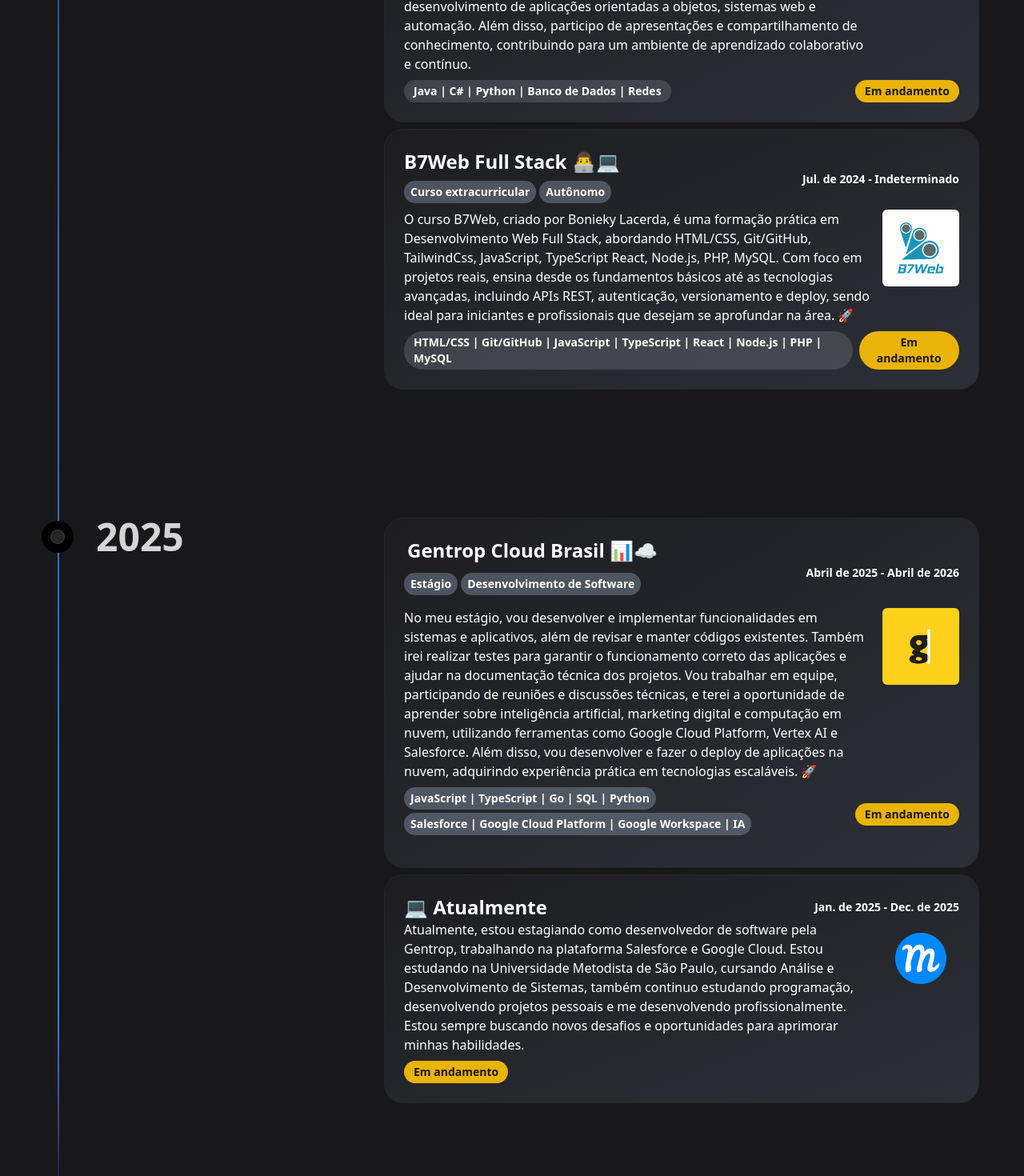
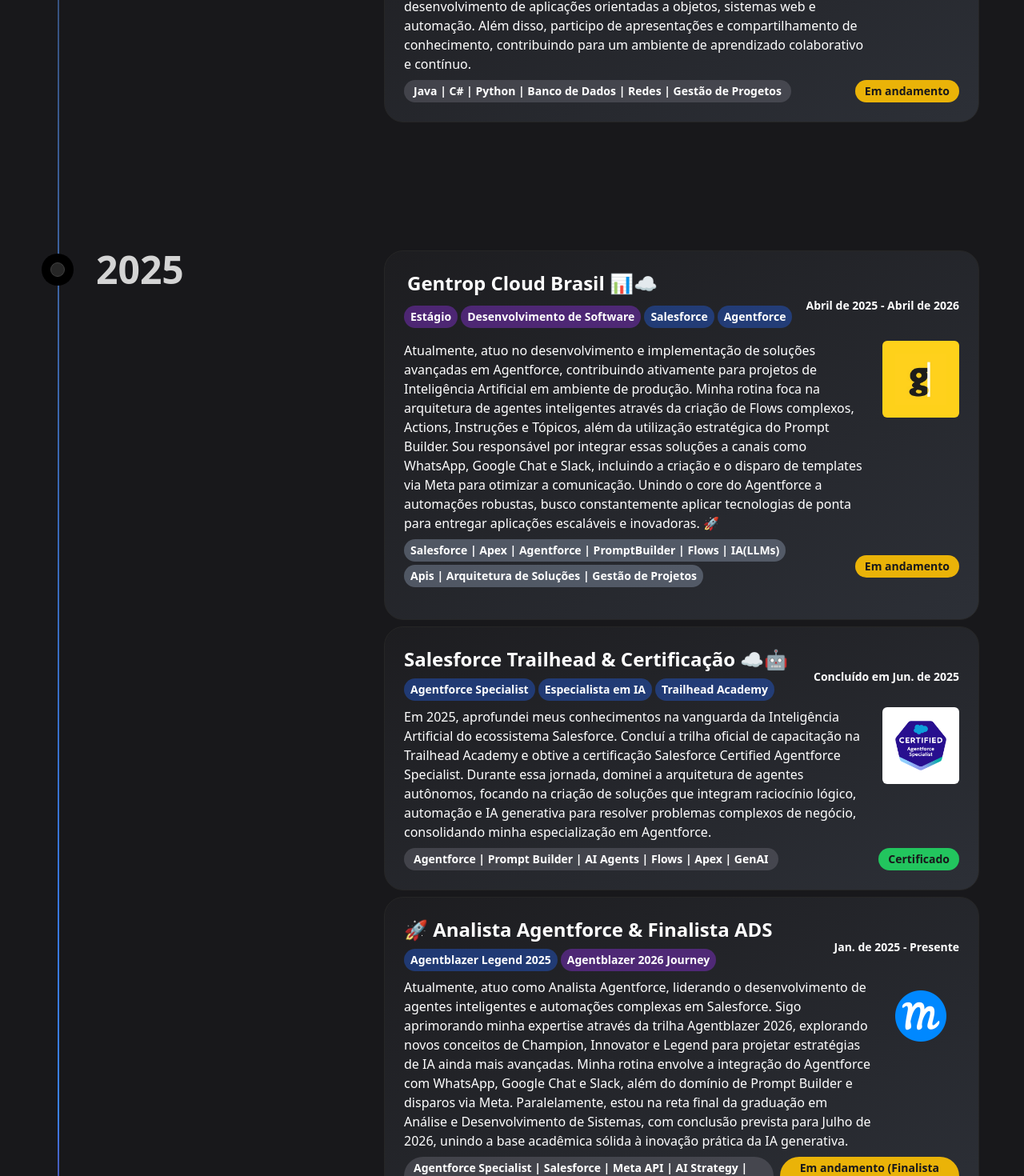
Before and after one commit to MatheusRodriguesdaSilveira/Portfolio-v2.0, a Next.js app: page / in a window 1280 px wide. Shown: the part 3674-5144 px from the top of the page at 80% size. Built offline with nearby package versions, Linux system fonts and the light colour scheme.

Commit message:
feat: update Experience component to enhance content and styling, including new certifications and role descriptions

```diff
--- a/src/components/Trajectory/Experience.tsx
+++ b/src/components/Trajectory/Experience.tsx
@@ -20,10 +20,10 @@
                   Etec Lauro Gomes 👨‍🎓🎓
                 </h3>
                 <div className="py-2 flex gap-1 flex-wrap">
-                  <span className="text-xs sm:text-sm font-bold text-white bg-slate-400/40 rounded-full px-2 py-1 text-nowrap">
+                  <span className="text-xs sm:text-sm font-bold text-white bg-purple-600/40 rounded-full px-2 py-1 text-nowrap">
                     Ensino Técnico
                   </span>
-                  <span className="text-xs sm:text-sm font-bold text-white bg-slate-400/40 rounded-full px-2 py-1 text-nowrap">
+                  <span className="text-xs sm:text-sm font-bold text-white bg-purple-600/40 rounded-full px-2 py-1 text-nowrap">
                     Formado
                   </span>
                 </div>
@@ -87,13 +87,13 @@
                     Universidade Metodista de Sao Paulo 👨‍🎓🎓
                   </h3>
                   <div className="py-2 flex gap-1 flex-wrap">
-                    <span className="text-xs sm:text-sm font-bold text-white bg-slate-400/40 rounded-full px-2 py-1 text-nowrap">
+                    <span className="text-xs sm:text-sm font-bold text-white bg-purple-600/40 rounded-full px-2 py-1 text-nowrap">
                       Ensino Superior
                     </span>
-                    <span className="text-xs sm:text-sm font-bold text-white bg-slate-400/40 rounded-full px-2 py-1 text-nowrap">
+                    <span className="text-xs sm:text-sm font-bold text-white bg-purple-600/40 rounded-full px-2 py-1 text-nowrap">
                       Tecnológo
                     </span>
-                    <span className="text-xs sm:text-sm font-bold text-white bg-slate-400/40 rounded-full px-2 py-1 text-nowrap">
+                    <span className="text-xs sm:text-sm font-bold text-white bg-purple-600/40 rounded-full px-2 py-1 text-nowrap">
                       Graduando
                     </span>
                   </div>
@@ -131,7 +131,8 @@
               {/* Tecnologias e Status */}
               <div className="flex pt-2 flex-col sm:flex-row justify-between gap-2">
                 <span className="text-xs sm:text-sm text-white font-bold bg-zinc-500/40 px-3 py-1 rounded-full">
-                  Java | C# | Python | Banco de Dados | Redes
+                  Java | C# | Python | Banco de Dados | Redes | Gestão de
+                  Progetos
                 </span>
                 <span className="text-xs sm:text-sm text-zinc-900 font-bold bg-yellow-500 px-3 py-1 rounded-full text-center">
                   Em andamento
@@ -141,13 +142,13 @@
           </div>
 
           {/* Bloco 2 */}
-          <div className="w-full min-h-52 rounded-2xl flex flex-col text-primary gap-4">
+          {/* <div className="w-full min-h-52 rounded-2xl flex flex-col text-primary gap-4">
             <SpotlightCard
               className="py-6 px-6"
               spotlightColor="rgba(0, 229, 255, 0.2)"
-            >
-              {/* Título e Data */}
-              <div className="flex flex-col sm:flex-row justify-between gap-2 items-start sm:items-center">
+            > */}
+          {/* Título e Data */}
+          {/* <div className="flex flex-col sm:flex-row justify-between gap-2 items-start sm:items-center">
                 <div className="flex flex-col">
                   <h3 className="text-lg sm:text-2xl font-bold text-white">
                     B7Web Full Stack 👨‍💻💻
@@ -162,12 +163,12 @@
                   </div>
                 </div>
                 <p className="text-xs sm:text-sm text-white font-bold">
-                  Jul. de 2024 - Indeterminado
+                  Jul. de 2024 - 2025
                 </p>
-              </div>
+              </div> */}
 
-              {/* Conteúdo Principal */}
-              <div className="flex flex-col sm:flex-row gap-3">
+          {/* Conteúdo Principal */}
+          {/* <div className="flex flex-col sm:flex-row gap-3">
                 <p className="text-white text-sm sm:text-base leading-relaxed">
                   O curso B7Web, criado por Bonieky Lacerda, é uma formação
                   prática em Desenvolvimento Web Full Stack, abordando HTML/CSS,
@@ -187,10 +188,10 @@
                     className="w-full h-full object-contain"
                   />
                 </div>
-              </div>
+              </div> */}
 
-              {/* Tecnologias e Status */}
-              <div className="pt-2 flex flex-col sm:flex-row justify-between gap-2">
+          {/* Tecnologias e Status */}
+          {/* <div className="pt-2 flex flex-col sm:flex-row justify-between gap-2">
                 <span className="text-xs sm:text-sm text-white font-bold bg-zinc-500/40 px-3 py-1 rounded-full">
                   HTML/CSS | Git/GitHub | JavaScript | TypeScript | React |
                   Node.js | PHP | MySQL
@@ -198,9 +199,9 @@
                 <span className="text-xs sm:text-sm text-zinc-900 font-bold bg-yellow-500 px-3 py-1 rounded-full text-center">
                   Em andamento
                 </span>
-              </div>
-            </SpotlightCard>
-          </div>
+              </div> */}
+          {/* </SpotlightCard> */}
+          {/* </div> */}
         </div>
       ),
     },
@@ -220,11 +221,17 @@
                     Gentrop Cloud Brasil 📊☁
                   </h3>
                   <div className="py-2 flex gap-1 flex-wrap">
-                    <span className="text-xs sm:text-sm font-bold text-white bg-slate-400/40 rounded-full px-2 py-1 text-nowrap">
+                    <span className="text-xs sm:text-sm font-bold text-white bg-purple-600/40 rounded-full px-2 py-1 text-nowrap">
                       Estágio
                     </span>
-                    <span className="text-xs sm:text-sm font-bold text-white bg-slate-400/40 rounded-full px-2 py-1 text-nowrap">
+                    <span className="text-xs sm:text-sm font-bold text-white bg-purple-600/40 rounded-full px-2 py-1 text-nowrap">
                       Desenvolvimento de Software
+                    </span>
+                    <span className="text-xs sm:text-sm font-bold text-white bg-blue-600/40 rounded-full px-2 py-1 text-nowrap">
+                      Salesforce
+                    </span>
+                    <span className="text-xs sm:text-sm font-bold text-white bg-blue-600/40 rounded-full px-2 py-1 text-nowrap">
+                      Agentforce
                     </span>
                   </div>
                 </div>
@@ -236,17 +243,18 @@
               {/* Conteúdo Principal */}
               <div className="flex flex-col sm:flex-row gap-3">
                 <p className="text-white text-sm sm:text-base leading-relaxed">
-                  No meu estágio, vou desenvolver e implementar funcionalidades
-                  em sistemas e aplicativos, além de revisar e manter códigos
-                  existentes. Também irei realizar testes para garantir o
-                  funcionamento correto das aplicações e ajudar na documentação
-                  técnica dos projetos. Vou trabalhar em equipe, participando de
-                  reuniões e discussões técnicas, e terei a oportunidade de
-                  aprender sobre inteligência artificial, marketing digital e
-                  computação em nuvem, utilizando ferramentas como Google Cloud
-                  Platform, Vertex AI e Salesforce. Além disso, vou desenvolver
-                  e fazer o deploy de aplicações na nuvem, adquirindo
-                  experiência prática em tecnologias escaláveis. 🚀
+                  Atualmente, atuo no desenvolvimento e implementação de
+                  soluções avançadas em Agentforce, contribuindo ativamente para
+                  projetos de Inteligência Artificial em ambiente de produção.
+                  Minha rotina foca na arquitetura de agentes inteligentes
+                  através da criação de Flows complexos, Actions, Instruções e
+                  Tópicos, além da utilização estratégica do Prompt Builder. Sou
+                  responsável por integrar essas soluções a canais como
+                  WhatsApp, Google Chat e Slack, incluindo a criação e o disparo
+                  de templates via Meta para otimizar a comunicação. Unindo o
+                  core do Agentforce a automações robustas, busco constantemente
+                  aplicar tecnologias de ponta para entregar aplicações
+                  escaláveis e inovadoras. 🚀
                 </p>
                 <div className="bg-[#FED11A] w-20 h-20 sm:w-24 sm:h-24 rounded-md p-2 sm:p-4 aspect-square mx-auto sm:mx-0">
                   <Image
@@ -264,11 +272,12 @@
               <div className="md:hidden flex pt-2 flex-col sm:flex-row justify-between gap-2">
                 <div className="flex flex-col gap-2">
                   <span className="text-xs sm:text-sm text-white font-bold bg-zinc-500/40 px-3 py-1 rounded-full">
-                    JavaScript | TypeScript | Go | SQL | Python
+                    Salesforce | Apex | Agentforce | PromptBuilder | Flows | IA
+                    (LLMs)
                   </span>
                   <div className="flex flex-col sm:flex-row justify-between gap-2">
                     <span className="text-xs sm:text-sm text-white font-bold bg-zinc-500/40 px-3 py-1 rounded-full">
-                      Salesforce | Google Cloud Platform | Google Workspace | IA
+                      Apis | Arquitetura de Soluções | Gestão de Projetos
                     </span>
                     <span className="text-xs sm:text-sm text-zinc-900 font-bold bg-yellow-500 px-3 py-1 rounded-full text-center">
                       Em andamento
@@ -282,10 +291,11 @@
                 <div className="pb-2 flex flex-col">
                   <div className="py-2 flex gap-1 flex-wrap">
                     <span className="text-xs sm:text-sm font-bold text-white bg-slate-400/40 rounded-full px-2 py-1 text-nowrap">
-                      JavaScript | TypeScript | Go | SQL | Python
+                      Salesforce | Apex | Agentforce | PromptBuilder | Flows |
+                      IA(LLMs)
                     </span>
                     <span className="text-xs sm:text-sm font-bold text-white bg-slate-400/40 rounded-full px-2 py-1 text-nowrap">
-                      Salesforce | Google Cloud Platform | Google Workspace | IA{" "}
+                      Apis | Arquitetura de Soluções | Gestão de Projetos
                     </span>
                   </div>
                 </div>
@@ -295,6 +305,71 @@
               </div>
             </SpotlightCard>
           </div>
+
+          <div className="w-full min-h-52 rounded-2xl flex flex-col text-primary gap-4">
+            <SpotlightCard
+              className="py-6 px-6"
+              spotlightColor="rgba(0, 229, 255, 0.2)"
+            >
+              {/* Título e Data */}
+              <div className="flex flex-col sm:flex-row justify-between gap-2 items-start sm:items-center">
+                <div className="flex flex-col">
+                  <h3 className="text-lg sm:text-2xl font-bold text-white">
+                    Salesforce Trailhead & Certificação ☁️🤖
+                  </h3>
+                  <div className="py-2 flex gap-1 flex-wrap">
+                    <span className="text-xs sm:text-sm font-bold text-white bg-blue-600/40 rounded-full px-2 py-1 text-nowrap">
+                      Agentforce Specialist
+                    </span>
+                    <span className="text-xs sm:text-sm font-bold text-white bg-blue-600/40 rounded-full px-2 py-1 text-nowrap">
+                      Especialista em IA
+                    </span>
+                    <span className="text-xs sm:text-sm font-bold text-white bg-blue-600/40 rounded-full px-2 py-1 text-nowrap">
+                      Trailhead Academy
+                    </span>
+                  </div>
+                </div>
+                <p className="text-xs sm:text-sm text-white font-bold">
+                  Concluído em Jun. de 2025
+                </p>
+              </div>
+
+              {/* Conteúdo Principal */}
+              <div className="flex flex-col sm:flex-row gap-3">
+                <p className="text-white text-sm sm:text-base leading-relaxed">
+                  Em 2025, aprofundei meus conhecimentos na vanguarda da
+                  Inteligência Artificial do ecossistema Salesforce. Concluí a
+                  trilha oficial de capacitação na Trailhead Academy e obtive a
+                  certificação Salesforce Certified Agentforce Specialist.
+                  Durante essa jornada, dominei a arquitetura de agentes
+                  autônomos, focando na criação de soluções que integram
+                  raciocínio lógico, automação e IA generativa para resolver
+                  problemas complexos de negócio, consolidando minha
+                  especialização em Agentforce.
+                </p>
+                <div className="bg-white w-20 h-20 sm:w-24 sm:h-24 rounded-md p-2 sm:p-4 aspect-square mx-auto sm:mx-0">
+                  <Image
+                    src={"/certified_Agentforce-Specialist.png"}
+                    alt={"Salesforce Certified Agentforce Specialist"}
+                    width={100}
+                    height={100}
+                    className="w-full h-full object-contain"
+                  />
+                </div>
+              </div>
+
+              {/* Tecnologias e Status */}
+              <div className="flex pt-2 flex-col sm:flex-row justify-between gap-2">
+                <span className="text-xs sm:text-sm text-white font-bold bg-zinc-500/40 px-3 py-1 rounded-full">
+                  Agentforce | Prompt Builder | AI Agents | Flows | Apex | GenAI
+                </span>
+                <span className="text-xs sm:text-sm text-zinc-900 font-bold bg-green-500 px-3 py-1 rounded-full text-center">
+                  Certificado
+                </span>
+              </div>
+            </SpotlightCard>
+          </div>
+
           <div className="w-full min-h-52 rounded-2xl flex flex-col text-primary gap-4">
             <SpotlightCard
               className="py-6 px-6"
@@ -304,30 +379,41 @@
               <div className="flex flex-col sm:flex-row justify-between gap-2 items-start sm:items-center">
                 <div className="flex flex-col">
                   <h3 className="text-lg sm:text-2xl font-bold text-white">
-                    💻 Atualmente
+                    🚀 Analista Agentforce & Finalista ADS
                   </h3>
+                  <div className="py-2 flex gap-1 flex-wrap">
+                    <span className="text-xs sm:text-sm font-bold text-white bg-blue-600/40 rounded-full px-2 py-1 text-nowrap">
+                      Agentblazer Legend 2025
+                    </span>
+                    <span className="text-xs sm:text-sm font-bold text-white bg-purple-600/40 rounded-full px-2 py-1 text-nowrap">
+                      Agentblazer 2026 Journey
+                    </span>
+                  </div>
                 </div>
                 <p className="text-xs sm:text-sm text-white font-bold">
-                  Jan. de 2025 - Dec. de 2025
+                  Jan. de 2025 - Presente
                 </p>
               </div>
 
               {/* Conteúdo Principal */}
               <div className="flex flex-col sm:flex-row gap-3">
                 <p className="text-white text-sm sm:text-base leading-relaxed">
-                  Atualmente, estou estagiando como desenvolvedor de software
-                  pela Gentrop, trabalhando na plataforma Salesforce e Google
-                  Cloud. Estou estudando na Universidade Metodista de São Paulo,
-                  cursando Análise e Desenvolvimento de Sistemas, também
-                  continuo estudando programação, desenvolvendo projetos
-                  pessoais e me desenvolvendo profissionalmente. Estou sempre
-                  buscando novos desafios e oportunidades para aprimorar minhas
-                  habilidades.
+                  Atualmente, atuo como Analista Agentforce, liderando o
+                  desenvolvimento de agentes inteligentes e automações complexas
+                  em Salesforce. Sigo aprimorando minha expertise através da
+                  trilha Agentblazer 2026, explorando novos conceitos de
+                  Champion, Innovator e Legend para projetar estratégias de IA
+                  ainda mais avançadas. Minha rotina envolve a integração do
+                  Agentforce com WhatsApp, Google Chat e Slack, além do domínio
+                  de Prompt Builder e disparos via Meta. Paralelamente, estou na
+                  reta final da graduação em Análise e Desenvolvimento de
+                  Sistemas, com conclusão prevista para Julho de 2026, unindo a
+                  base acadêmica sólida à inovação prática da IA generativa.
                 </p>
                 <div className="w-20 h-20 sm:w-24 sm:h-24 rounded-md p-2 sm:p-4 aspect-square mx-auto sm:mx-0">
                   <Image
                     src={"/favicon.png"}
-                    alt={"Etec Lauro Gomes"}
+                    alt={"Trajetória Matheus"}
                     width={100}
                     height={100}
                     className="w-full h-full object-contain"
@@ -337,8 +423,12 @@
 
               {/* Tecnologias e Status */}
               <div className="pt-2 flex flex-col sm:flex-row justify-between gap-2">
+                <span className="text-xs sm:text-sm text-white font-bold bg-zinc-500/40 px-3 py-1 rounded-full">
+                  Agentforce Specialist | Salesforce | Meta API | AI Strategy |
+                  ADS 🎓
+                </span>
                 <span className="text-xs sm:text-sm text-zinc-900 font-bold bg-yellow-500 px-3 py-1 rounded-full text-center">
-                  Em andamento
+                  Em andamento (Finalista 2026)
                 </span>
               </div>
             </SpotlightCard>
```
